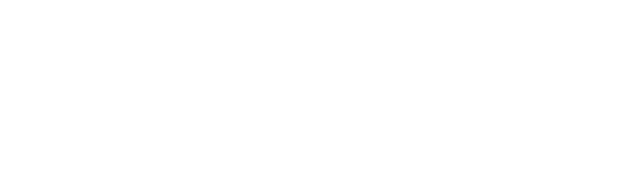
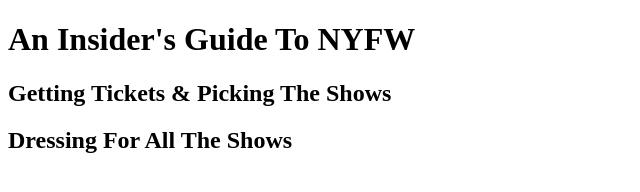
Before and after one commit to AbrahimAbdulkader/FashionBlog, a plain HTML site: page FashionBlog/index.html in a window 1280 px wide. Shown: the whole page, without its empty margins (0-640 px from the left). Drawn offline with Linux system fonts and the light colour scheme.

Commit message:
Added Headers

```diff
--- a/FashionBlog/index.html
+++ b/FashionBlog/index.html
@@ -10,4 +10,8 @@
 
 <title>Everyday with Isa</title>
 
+<h1>An Insider's Guide To NYFW</h1>
+<h2>Getting Tickets & Picking The Shows</h2>
+<h2>Dressing For All The Shows</h2>
+
 </html>
```
